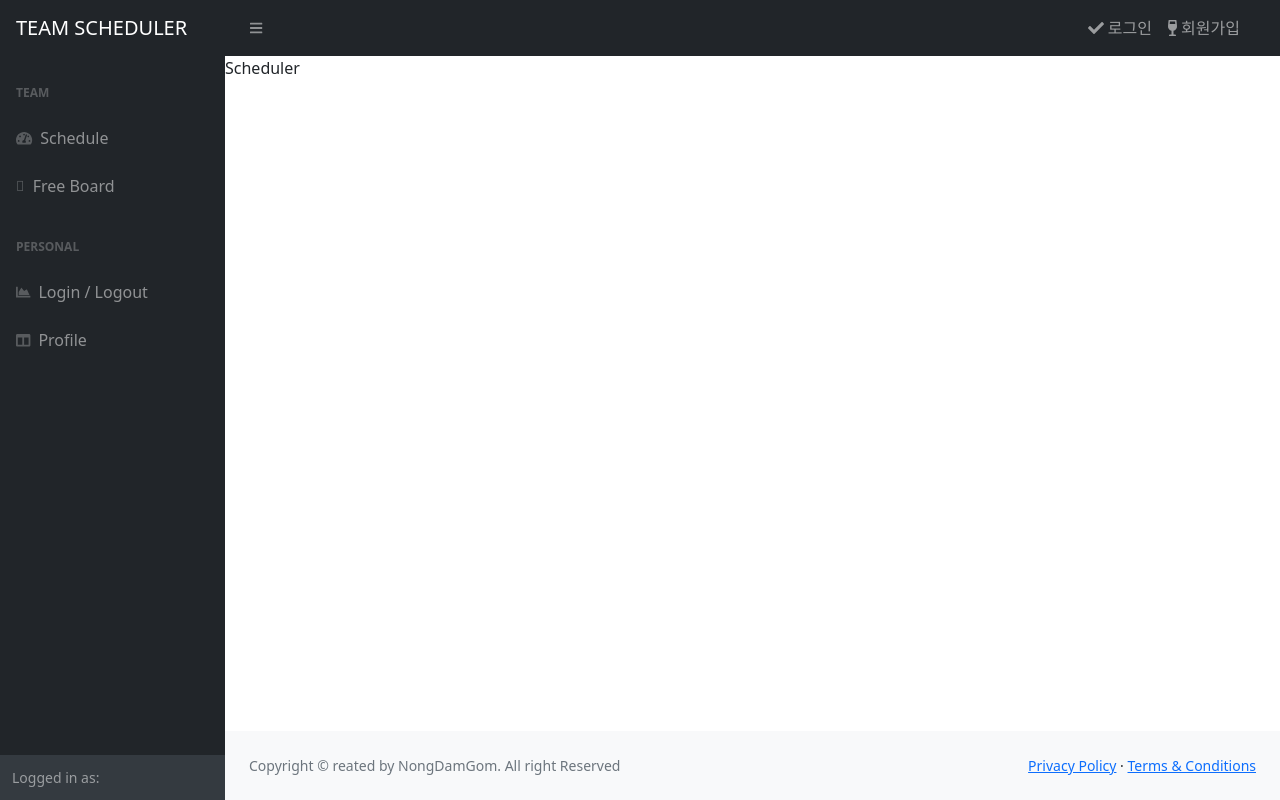
After one commit to SonYongho/Interface_project, a Django app: page /users/scheduler/ in a window 1280 px wide. The commit adds this page. Run offline with Django 4.2, Linux system fonts and the light colour scheme; some libraries are stand-ins or nearby versions.

Commit message:
220214 로그아웃 상태에서 프로필 눌렀을때 버그 수정

```diff
--- /dev/null
+++ b/templates/common/scheduler.html
@@ -0,0 +1 @@
+{% extends 'base.html' %} {% block content %} {% load static %} Scheduler {% endblock %}
--- a/templates/navbar.html
+++ b/templates/navbar.html
@@ -47,24 +47,32 @@
       <div class="sb-sidenav-menu">
         <div class="nav">
           <div class="sb-sidenav-menu-heading">Team</div>
-          <a class="nav-link" href="#">
+          <a class="nav-link" href="{% url 'users:scheduler' %}">
             <div class="sb-nav-link-icon"><i class="fas fa-tachometer-alt"></i></div>
             Schedule
           </a>
-          <a class="nav-link" href="#">
+          <a class="nav-link" href="{% url 'board:index' %}">
             <div class="sb-nav-link-icon"><i class="fal fa-clipboard-list"></i></i></div>
             Free Board
           </a>
 
           <div class="sb-sidenav-menu-heading">PERSONAL</div>
-          <a class="nav-link" href="#">
+          <a class="nav-link" href="{% url 'users:login' %}">
             <div class="sb-nav-link-icon"><i class="fas fa-chart-area"></i></div>
             Login / Logout
           </a>
-          <a class="nav-link" href="#">
+          {% if user.is_authenticated %}
+          <a class="nav-link" href="{% url 'users:profile' user.pk %}">
             <div class="sb-nav-link-icon"><i class="fas fa-columns"></i></div>
             Profile
           </a>
+          {% else %}
+          <a class="nav-link" href="{% url 'users:login' %}">
+            <div class="sb-nav-link-icon"><i class="fas fa-columns"></i></div>
+            Profile
+          </a>
+          {% endif %}
+
         </div>
       </div>
 
--- a/users/urls.py
+++ b/users/urls.py
@@ -1,5 +1,6 @@
+from sched import scheduler
 from django.urls import path, re_path
-from .views import signup, profile, ProfileUpdateView
+from .views import signup, profile, ProfileUpdateView, scheduler
 from django.contrib.auth import views as auth_views
 from django.contrib.auth.decorators import login_required
 from board.views import base_views
@@ -11,6 +12,7 @@ urlpatterns = [
     path('login/', auth_views.LoginView.as_view(template_name='common/login.html'), name='login'),
     path('logout/', auth_views.LogoutView.as_view(), name='logout'),
     path('signup/', signup, name='signup'),
+    path('scheduler/', scheduler, name='scheduler'),
     re_path(r'^profile/(?P<pk>[0-9]+)/$', profile, name='profile'),
     re_path(r'^profile_update/$', login_required(ProfileUpdateView.as_view()), name='profile_update'),
 ]
--- a/users/views.py
+++ b/users/views.py
@@ -33,7 +33,7 @@ def signup(request):
 #     model = User
 #     template_name = 'common/profile.html'
 
-@login_required
+@login_required(login_url='users:login')
 def profile(request, pk):
     user = get_object_or_404(User, pk=pk)
     context = {"profile_user": user}
@@ -89,6 +89,10 @@ class ProfileUpdateView(View):
 
         return redirect('users:profile', pk=request.user.pk)
 
+def scheduler(request):
+    return render(request, 'common/scheduler.html')
+
+
 
 # @login_required
 # def ProfileUpdateView(request):
```
Also changed, not shown: db.sqlite3.
